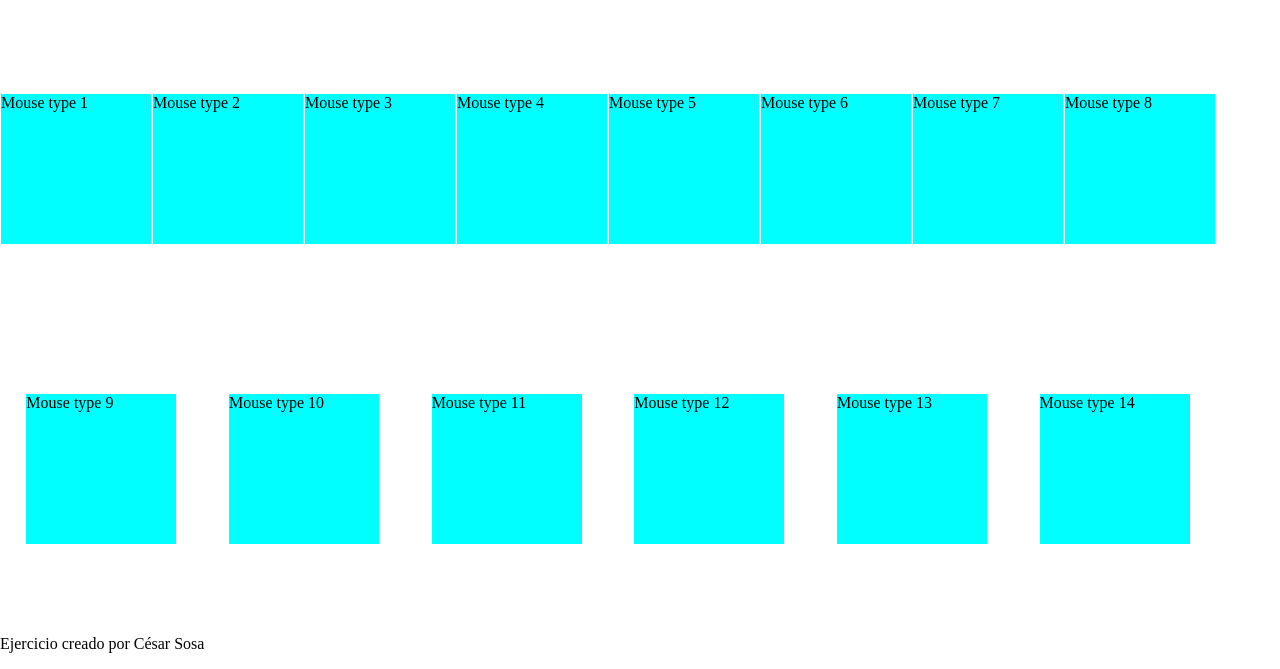
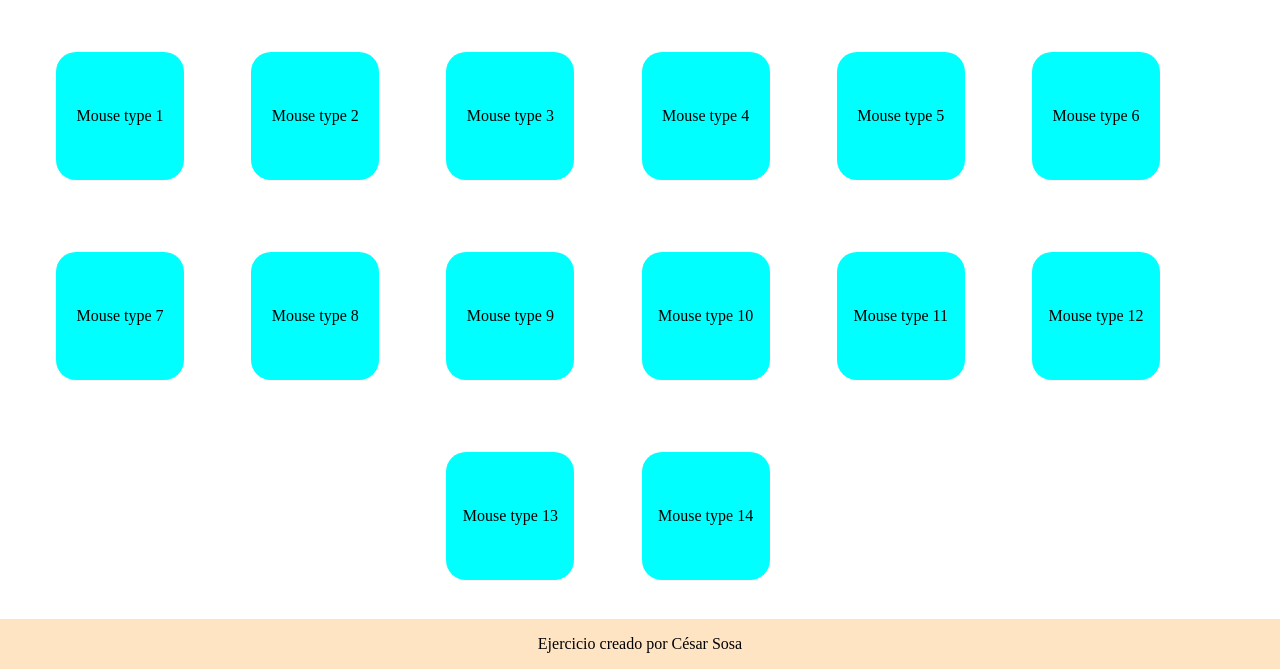
Before and after one commit to tortudev/tipos-de-cursores, a plain HTML site: page index.html in a window 1280 px wide. Shown: the part 131-800 px from the top of the page. Drawn offline with Linux system fonts and the light colour scheme.

Commit message:
addArticle

```diff
--- a/index.html
+++ b/index.html
@@ -3,9 +3,9 @@
 <head>
     <meta charset="UTF-8">
     <meta name="viewport" content="width=device-width, initial-scale=1.0">
-    <title>Tipos de Cursores 🖱</title>
     <link rel="stylesheet" href="style.css">
 
+    <title>Tipos de Cursores 🖱</title>
 </head>
 <body>
 <nav>
@@ -26,7 +26,8 @@
 <header><h1>Tipos de Cursores 🖱</h1></header>
 
 <main>
-    <article>Mouse type 1</article>
+    <article><p>Mouse type 1</p>
+    </article>
     <article>Mouse type 2</article>
     <article>Mouse type 3</article>
     <article>Mouse type 4</article>
--- a/style.css
+++ b/style.css
@@ -11,13 +11,33 @@ main {
     height: 75vh;
     width: 95vw;
     display: flex;
-    align-items: center;
-    justify-content: space-around;
+    justify-content: center;
     flex-wrap: wrap;
 }
 
 main article {
-    width: 150px;
-    height: 150px;
+    width: 8em;
+    height: 8em;
     background-color: aqua;
 }
+
+article {
+    display: flex;
+    border-radius: 20px;
+    margin: 2.1em;
+    text-align: center;
+    align-items: center;
+    justify-content: center;
+}
+
+footer {
+    background-color: bisque;
+    color: black;
+    padding: 0;
+    margin: 0;
+    text-align: center;
+    display: block;
+    position: fixed;
+    width: 100vw;
+    height: 80vh;
+}
```
